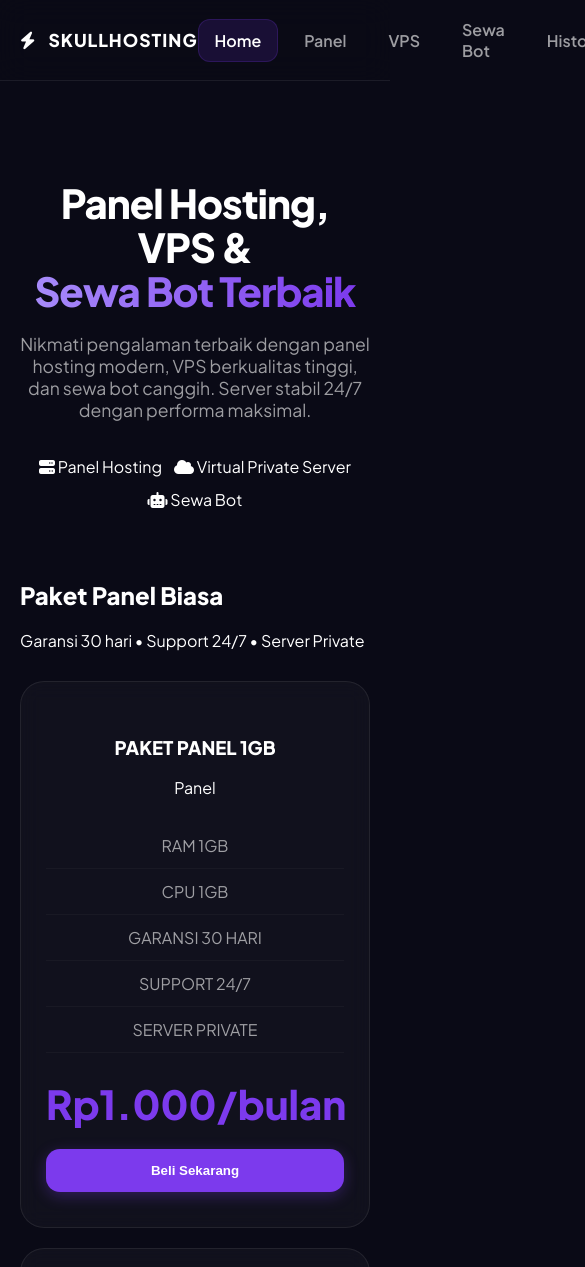
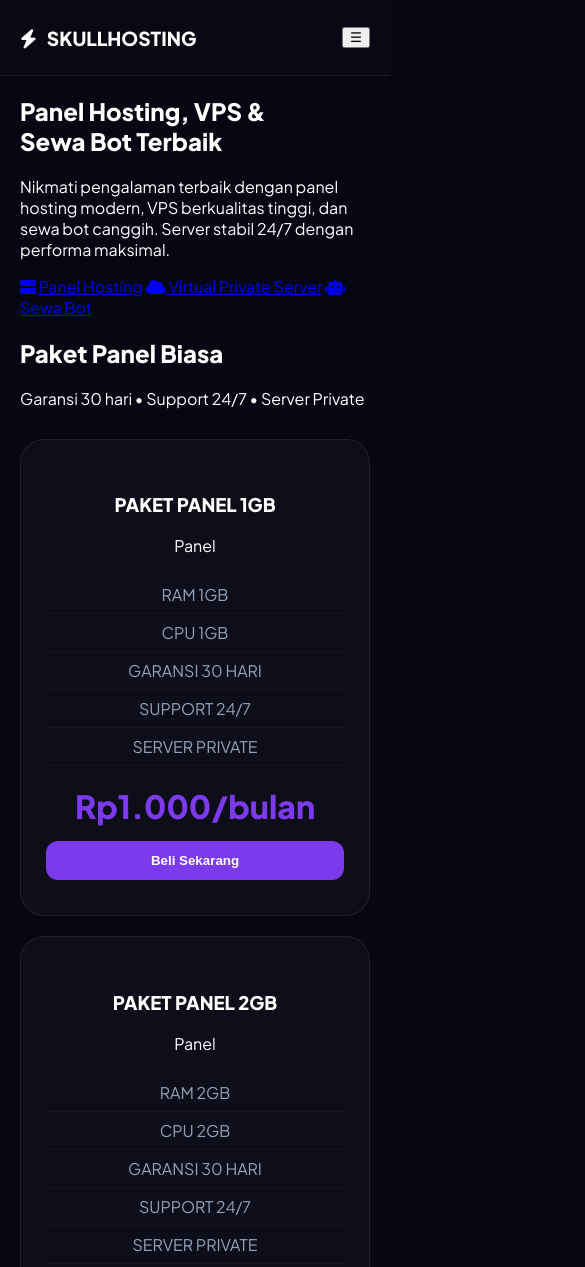
Before and after one commit to skul-hub/kaget-web, a website: page public/index.html in a window 390 px wide. Shown: the top 1267 px of the page, 585 px wide, since content can reach past the window. Drawn offline with Linux system fonts and the light colour scheme.

Commit message:
Update style.css

```diff
--- a/public/style.css
+++ b/public/style.css
@@ -1,141 +1,83 @@
-/* style.css - Updated with Modern Purple Glow UI */
-*{box-sizing:border-box}
-
-:root{
-  --bg:#0a0a16; /* Lebih deep sesuai screenshot */
-  --card:rgba(255,255,255,.03);
-  --border:rgba(255,255,255,.08);
-  --muted:rgba(255,255,255,.6);
-  --text:#fff;
-  --primary:#7c3aed; /* Ungu utama */
+/* style.css - Clean Fixed Version */
+:root {
+  --bg: #070714;
+  --card: rgba(255, 255, 255, 0.03);
+  --border: rgba(255, 255, 255, 0.08);
+  --muted: #94a3b8;
+  --text: #ffffff;
+  --primary: #7c3aed;
   --primary-glow: rgba(124, 58, 237, 0.4);
-  --warm:#f59e0b;
 }
 
-html{scroll-behavior:smooth}
-body{
-  margin:0;
-  font-family: 'Plus Jakarta Sans', system-ui, -apple-system, sans-serif;
-  background:var(--bg);
-  color:var(--text);
-  overflow-x:hidden;
+* { box-sizing: border-box; }
+body {
+  margin: 0;
+  font-family: 'Plus Jakarta Sans', system-ui, sans-serif;
+  background: var(--bg);
+  color: var(--text);
+  overflow-x: hidden;
 }
 
-a{color:inherit;text-decoration:none}
-.wrap{max-width:1150px;margin:0 auto;padding:0 20px}
+.wrap { max-width: 1100px; margin: 0 auto; padding: 0 20px; }
 
-/* Background FX - Improved with Radial Glow */
-.bg{position:fixed;inset:0;z-index:-2;overflow:hidden}
-.gridNoise{
-  position:absolute;inset:0;
-  background:
-    radial-gradient(circle at 20% 20%, rgba(124,58,237,.12), transparent 40%),
-    radial-gradient(circle at 80% 80%, rgba(79,70,229,.1), transparent 40%);
+/* Background FX */
+.bg { position: fixed; inset: 0; z-index: -2; background: radial-gradient(circle at 50% 50%, #161631 0%, #0a0a16 100%); }
+
+/* Navbar */
+.topbar {
+  position: sticky; top: 0; z-index: 100;
+  background: rgba(10, 10, 22, 0.8); backdrop-filter: blur(12px);
+  border-bottom: 1px solid var(--border);
+}
+.topbarInner { height: 75px; display: flex; align-items: center; justify-content: space-between; }
+.brand { display: flex; align-items: center; gap: 10px; font-weight: 800; font-size: 1.2rem; text-decoration: none; color: white; }
+.bolt {
+  background: var(--primary); width: 35px; height: 35px;
+  display: flex; align-items: center; justify-content: center; border-radius: 10px; box-shadow: 0 0 15px var(--primary-glow);
 }
 
-/* Navbar Update */
-.topbar{
-  position:sticky;top:0;z-index:100;
-  background:rgba(10,10,22,0.7);
-  backdrop-filter:blur(15px);
-  border-bottom:1px solid var(--border);
-}
-.topbarInner{ height:80px; display:flex; align-items:center; justify-content:space-between; }
-.brand{ display:flex; gap:12px; align-items:center; font-weight:900; font-size: 1.1rem; letter-spacing:1px; }
-.bolt{
-  display:inline-flex; width:36px; height:36px; align-items:center; justify-content:center;
-  border-radius:10px; background:var(--primary); box-shadow: 0 0 15px var(--primary-glow);
-}
+.nav { display: flex; gap: 10px; }
+.nav a { color: var(--muted); padding: 8px 16px; border-radius: 10px; text-decoration: none; font-weight: 600; }
+.nav a.active { color: white; background: rgba(124,58,237,0.15); border: 1px solid rgba(124,58,237,0.2); }
 
-.nav{display:flex; gap:10px; align-items:center}
-.nav a{
-  color:var(--muted); padding:10px 16px; border-radius:12px; font-weight: 600;
-  transition: 0.2s ease;
-}
-.nav a:hover{ color:#fff; background:rgba(255,255,255,0.05); }
-.nav a.active{ color:#fff; background:rgba(124,58,237,0.15); border: 1px solid rgba(124,58,237,0.2); }
-
-/* Hero Section - Matching Reference */
-.hero{
-  padding:100px 0 50px; text-align:center;
-  display: flex; flex-direction: column; align-items: center;
-}
-.hero h1{
-  font-size: clamp(32px, 5vw, 64px); line-height:1.1; margin:0 0 20px;
-  font-weight: 800; letter-spacing:-1px;
-}
-.gradient-text {
-  background: linear-gradient(90deg, #a78bfa, #7c3aed);
-  -webkit-background-clip: text;
-  -webkit-text-fill-color: transparent;
-}
-.hero-desc {
-  color: var(--muted); max-width: 650px; margin: 0 auto 35px; font-size: 1.1rem;
-}
-.heroCtas{display:flex; gap:12px; flex-wrap:wrap; justify-content:center}
-
-/* Modern Card Design */
-.grid{
-  display:grid; grid-template-columns:repeat(auto-fit,minmax(280px,1fr));
-  gap:20px; margin-top:30px;
-}
-.card{
+/* Card Product */
+.grid { display: grid; grid-template-columns: repeat(auto-fit, minmax(280px, 1fr)); gap: 20px; margin-top: 30px; }
+.card {
   background: var(--card); border: 1px solid var(--border);
   border-radius: 24px; padding: 35px 25px; text-align: center;
-  transition: 0.3s cubic-bezier(0.4, 0, 0.2, 1); position: relative;
-  overflow: hidden; backdrop-filter: blur(10px);
+  transition: 0.3s; position: relative;
 }
-.card:hover{
-  transform: translateY(-10px);
-  border-color: var(--primary);
-  background: rgba(255,255,255,0.06);
-  box-shadow: 0 20px 40px rgba(0,0,0,0.4), 0 0 20px rgba(124, 58, 237, 0.1);
+.card:hover { border-color: var(--primary); transform: translateY(-5px); }
+.price { font-size: 2rem; font-weight: 800; color: var(--primary); margin: 15px 0; }
+.ul { list-style: none; padding: 0; margin: 20px 0; color: var(--muted); }
+.ul li { padding: 8px 0; border-bottom: 1px solid rgba(255,255,255,0.03); }
+
+/* Tombol */
+.btn {
+  display: inline-flex; align-items: center; justify-content: center;
+  padding: 12px 24px; border-radius: 12px; border: none; font-weight: 700; cursor: pointer; transition: 0.2s;
 }
+.btn.primary { background: var(--primary); color: white; width: 100%; }
+.btn.primary:hover { box-shadow: 0 0 20px var(--primary-glow); }
 
-.price {
-  font-size: 2.5rem; font-weight: 900; margin: 20px 0;
-  color: var(--primary); display: block;
+/* Modal Checkout (Fixed dari SS lo yang gepeng) */
+.overlay { position: fixed; inset: 0; background: rgba(0,0,0,0.8); z-index: 200; backdrop-filter: blur(5px); }
+.modal {
+  position: fixed; top: 50%; left: 50%; transform: translate(-50%, -50%);
+  background: #0d0d1f; border: 1px solid var(--border); border-radius: 24px;
+  width: min(450px, 90vw); z-index: 201; padding: 25px;
 }
-.price span { font-size: 1rem; color: var(--muted); font-weight: 400; }
+.hidden { display: none !important; }
+.modalHead { display: flex; justify-content: space-between; align-items: center; margin-bottom: 20px; }
+.row { margin-bottom: 15px; }
+.row label { display: block; margin-bottom: 8px; font-size: 0.9rem; color: var(--muted); }
+.row input {
+  width: 100%; padding: 12px; border-radius: 12px; background: rgba(255,255,255,0.05);
+  border: 1px solid var(--border); color: white; outline: none;
+}
+.summary { background: rgba(124, 58, 237, 0.05); padding: 15px; border-radius: 16px; margin: 15px 0; }
 
-.ul{ margin:25px 0; padding:0; list-style:none; }
-.ul li {
-  padding: 12px 0; border-bottom: 1px solid rgba(255,255,255,0.03);
-  color: var(--muted); display: flex; align-items: center; justify-content: center; gap: 8px;
+@media (max-width: 600px) {
+  .nav { display: none; }
+  .grid { grid-template-columns: 1fr; }
 }
-.ul li i { color: var(--primary); font-size: 0.9rem; }
-
-/* Buttons */
-.btn{
-  padding:14px 20px; border-radius:14px; font-weight:700;
-  transition: 0.3s; cursor:pointer; border: none;
-}
-.btn.primary{
-  background: var(--primary); color: #fff; width: 100%;
-  box-shadow: 0 4px 15px rgba(124, 58, 237, 0.3);
-}
-.btn.primary:hover{ transform: scale(1.02); filter: brightness(1.1); box-shadow: 0 8px 25px rgba(124, 58, 237, 0.5); }
-
-/* Modal Checkout */
-.modal{
-  background:#0d0d1f; border: 1px solid var(--border);
-  border-radius:28px; padding: 25px; box-shadow: 0 25px 50px rgba(0,0,0,0.5);
-}
-.row input{
-  background: rgba(255,255,255,0.04); border: 1px solid var(--border);
-  border-radius: 14px; padding: 14px; color: #fff; width: 100%;
-}
-.summary{ background: rgba(124, 58, 237, 0.05); border: 1px solid rgba(124, 58, 237, 0.1); }
-
-/* History Section */
-.cardShell{ border-radius:24px; background:var(--card); border:1px solid var(--border); }
-
-/* Responsive Mobile Fix */
-@media(max-width:880px){
-  .hero h1{ font-size: 40px; }
-  .navToggle{
-    display:flex; align-items:center; justify-content:center;
-    background:rgba(255,255,255,0.05); border:1px solid var(--border);
-    color:#fff; border-radius:10px; width:40px; height:40px;
-  }
-}
```
